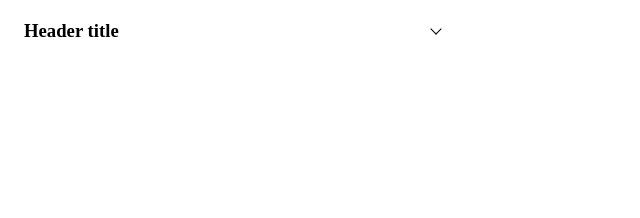
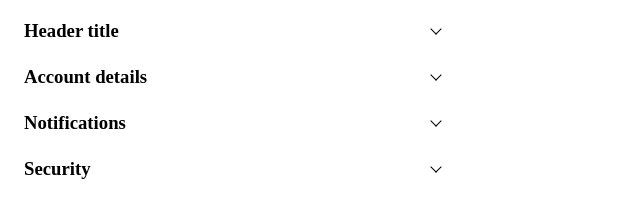
Before and after one commit to monzanifabio/components-playground, a website built with Vite: page components/accordion/index.html in a window 1280 px wide. Shown: the whole page, without its empty margins (0-640 px from the left). Built offline with nearby package versions, Linux system fonts and the light colour scheme.

Commit message:
Accordion design improvements

```diff
--- a/components/accordion/index.html
+++ b/components/accordion/index.html
@@ -1,4 +1,4 @@
-<demo title="Default" description="A single collapsed item. Click the header to expand it.">
+<demo title="Collapsible" description="A single collapsed item. Click the header to expand it.">
   <section class="accordion-list" aria-label="Accordion examples">
     <article class="accordion-item">
       <h3 class="accordion-heading">
@@ -16,4 +16,48 @@
   </section>
 </demo>
 
+<demo title="Accordion">
+  <section class="accordion-list" aria-label="Account settings">
+    <article class="accordion-item">
+      <h3 class="accordion-heading">
+        <button class="accordion-trigger" id="account-trigger" type="button" aria-expanded="false" aria-controls="account-panel">
+          <span>Account details</span>
+          <span class="accordion-chevron" aria-hidden="true"></span>
+        </button>
+      </h3>
+      <section class="accordion-panel" id="account-panel" aria-labelledby="account-trigger" aria-hidden="true" inert>
+        <div class="accordion-panel-inner">
+          <p>Manage your name, email address and contact information.</p>
+        </div>
+      </section>
+    </article>
+    <article class="accordion-item">
+      <h3 class="accordion-heading">
+        <button class="accordion-trigger" id="notifications-trigger" type="button" aria-expanded="false" aria-controls="notifications-panel">
+          <span>Notifications</span>
+          <span class="accordion-chevron" aria-hidden="true"></span>
+        </button>
+      </h3>
+      <section class="accordion-panel" id="notifications-panel" aria-labelledby="notifications-trigger" aria-hidden="true" inert>
+        <div class="accordion-panel-inner">
+          <p>Choose which account updates and reminders you receive.</p>
+        </div>
+      </section>
+    </article>
+    <article class="accordion-item">
+      <h3 class="accordion-heading">
+        <button class="accordion-trigger" id="security-trigger" type="button" aria-expanded="false" aria-controls="security-panel">
+          <span>Security</span>
+          <span class="accordion-chevron" aria-hidden="true"></span>
+        </button>
+      </h3>
+      <section class="accordion-panel" id="security-panel" aria-labelledby="security-trigger" aria-hidden="true" inert>
+        <div class="accordion-panel-inner">
+          <p>Review your password and two-factor authentication settings.</p>
+        </div>
+      </section>
+    </article>
+  </section>
+</demo>
+
 <script type="module" src="./main.js"></script>
--- a/components/accordion/style.css
+++ b/components/accordion/style.css
@@ -10,14 +10,24 @@
   display: flex;
   flex-direction: column;
   align-self: start;
-  gap: 56px;
+  gap: 0;
   width: min(452px, 100%);
+}
+
+.accordion-list:has(> .accordion-item ~ .accordion-item) {
+  overflow: clip;
+  border: 1px solid var(--border-subtle);
+  border-radius: 8px;
 }
 
 .accordion-item {
   overflow: clip;
   border-radius: 4px;
   background: var(--surface-primary);
+}
+
+.accordion-list > .accordion-item:not(:last-child) {
+  border-bottom: 1px solid var(--border-subtle);
 }
 
 .accordion-heading {
@@ -43,6 +53,11 @@
 
 .accordion-trigger:hover {
   background: var(--accordion-hover-bg);
+}
+
+.accordion-list:has(> .accordion-item ~ .accordion-item) > .accordion-item,
+.accordion-list:has(> .accordion-item ~ .accordion-item) > .accordion-item > .accordion-heading > .accordion-trigger {
+  border-radius: 0;
 }
 
 .accordion-trigger:focus-visible {
```
